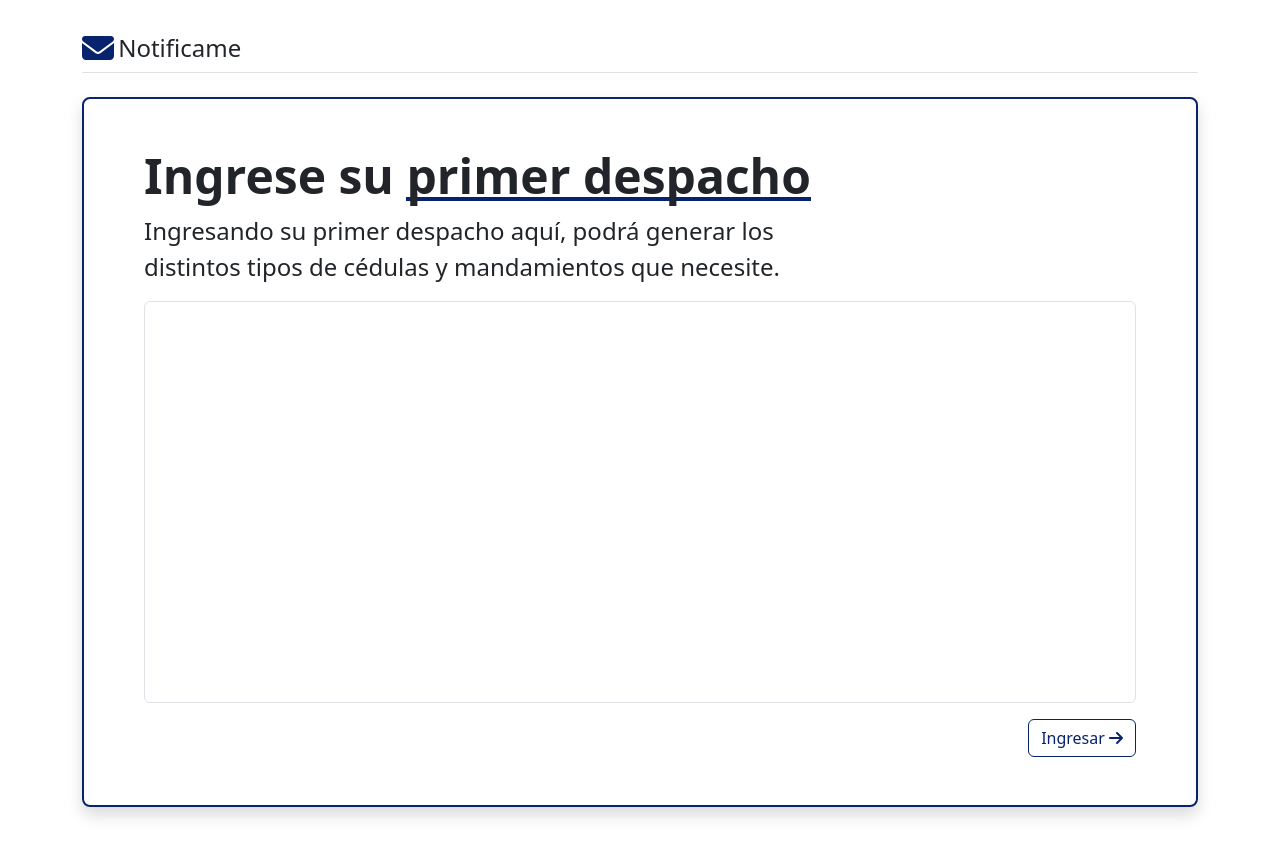
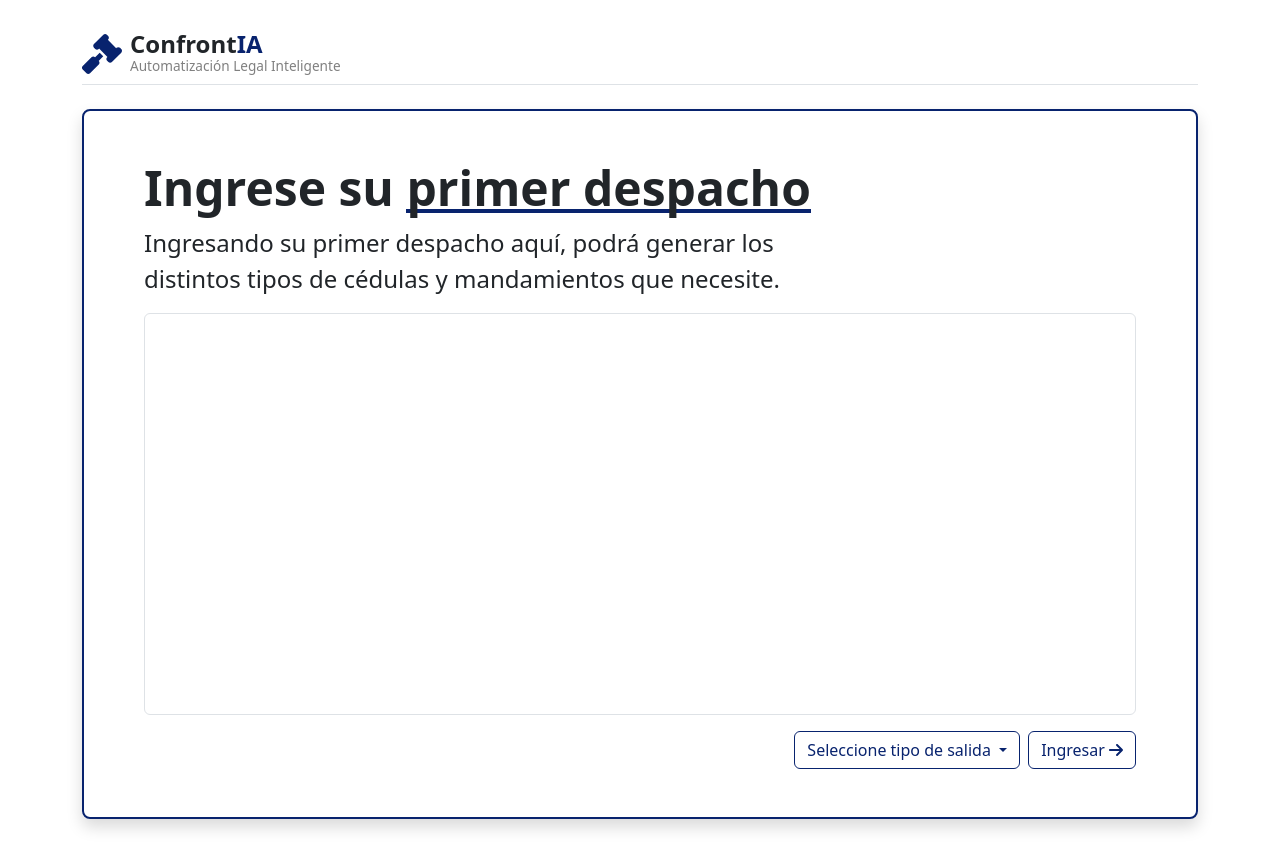
Before and after one commit to Bernheim1/notificame, an Angular app: page / in a window 1280 px wide. Built offline with nearby package versions, Linux system fonts and the light colour scheme.

Commit message:
cambio tipo salida
paso tipo salida a ingreso despacho, agrego sub tipo salida, termino formularios seleccion salida

```diff
--- a/angular.json
+++ b/angular.json
@@ -34,7 +34,9 @@
             "styles": [
               "src/styles.scss"
             ],
-            "scripts": []
+            "scripts": [
+              "node_modules/bootstrap/dist/js/bootstrap.bundle.min.js"
+            ]
           },
           "configurations": {
             "production": {
--- a/src/app/app.component.html
+++ b/src/app/app.component.html
@@ -2,9 +2,12 @@
   <header class="mb-4 border-bottom">
     <div class="row">
       <div class="col-6">
-        <div class="d-flex align-items-center text-dark text-decoration-none">
-          <fa-icon style="font-size: 2rem; color: var(--bs-primary)" [icon]="faEnvelope"></fa-icon> &nbsp;
-          <span class="fs-4">Notificame</span>
+        <div class="d-flex align-items-center text-dark text-decoration-none brand-logo">
+          <fa-icon [icon]="faGavel" class="logo-icon"></fa-icon>
+          <div class="ms-2">
+            <div class="brand-title">Confront<span class="brand-ia">IA</span></div>
+            <div class="brand-subtitle">Automatización Legal Inteligente</div>
+          </div>
         </div>
       </div>
       <div class="col-6">
@@ -19,7 +22,7 @@
   </header>
 
   <div *ngIf="this.step == 0">
-    <app-ingreso-despacho (textoIngresado)="onTextoIngresado($event)"></app-ingreso-despacho>
+    <app-ingreso-despacho (textoIngresado)="onTextoIngresado($event)" (tipoSalidaOutput)="onTipoSalidaSeleccionado($event)" (subtipoSalidaOutput)="onSubtipoSalidaSeleccionado($event)"></app-ingreso-despacho>
   </div>
 
   <div *ngIf="this.step == 1">
--- a/src/app/app.component.scss
+++ b/src/app/app.component.scss
@@ -0,0 +1,22 @@
+.brand-logo {
+    .logo-icon {
+      font-size: 2.5rem;
+      color: var(--bs-primary);
+    }
+
+    .brand-title {
+      font-size: 1.5rem;
+      font-weight: bold;
+      line-height: 1;
+    }
+
+    .brand-ia {
+      color: var(--bs-primary);
+    }
+
+    .brand-subtitle {
+      font-size: 0.85rem;
+      color: gray;
+      font-weight: 500;
+    }
+  }
--- a/src/app/app.component.ts
+++ b/src/app/app.component.ts
@@ -2,13 +2,13 @@ import { CommonModule } from '@angular/common';
 import { Component } from '@angular/core';
 import { RouterOutlet } from '@angular/router';
 import { FontAwesomeModule } from '@fortawesome/angular-fontawesome';
-import { faEnvelope } from '@fortawesome/free-solid-svg-icons';
-import { faRepeat } from '@fortawesome/free-solid-svg-icons';
+import { faGavel, faRepeat  } from '@fortawesome/free-solid-svg-icons';
 import { IngresoDespachoComponent } from '../components/ingreso-despacho/ingreso-despacho.component';
 import { TipoStepEnum } from '../shared/enums/tipo-step-enum';
 import { SeleccionSalidaComponent } from '../components/seleccion-salida/seleccion-salida.component';
 import { Salida } from '../shared/models/salida';
 import { MostrarSalidaComponent } from '../components/mostrar-salida/mostrar-salida.component';
+import { TipoSalidaEnum } from '../shared/enums/tipo-salida-enum';
 
 
 @Component({
@@ -19,26 +19,48 @@ import { MostrarSalidaComponent } from '../components/mostrar-salida/mostrar-sal
   styleUrl: './app.component.scss'
 })
 export class AppComponent {
-  faEnvelope = faEnvelope;
+  faGavel = faGavel;
   faRepeat = faRepeat;
   step : TipoStepEnum = TipoStepEnum.Inicio;
   textoPrimerDespacho : string = '';
+  tipoSalida = TipoSalidaEnum.SinAsignar;
+  subtipoSalida : any;
   salida : Salida = new Salida();
 
-  onTextoIngresado(event : string) {
+  onTextoIngresado(event : string)
+  {
     if (event.length > 0)
     {
       this.textoPrimerDespacho = event;
+    }
+  }
+
+  onTipoSalidaSeleccionado(event : TipoSalidaEnum)
+  {
+    if (this.textoPrimerDespacho.length > 0)
+    {
+      this.tipoSalida = event;
+    }
+  }
+
+  onSubtipoSalidaSeleccionado(event : any)
+  {
+    if (this.textoPrimerDespacho.length > 0 && this.tipoSalida != TipoSalidaEnum.SinAsignar)
+    {
+      this.subtipoSalida = event;
       this.step = TipoStepEnum.SeleccionSalida;
     }
   }
 
-  onSalidaSeleccionada(event : Salida) {
+
+  onSalidaSeleccionada(event : Salida)
+  {
     this.salida = event;
     this.step = TipoStepEnum.MostrarSalida;
   }
 
-  onReingresar() {
+  onReingresar()
+  {
     this.step = TipoStepEnum.Inicio;
     this.textoPrimerDespacho = '';
     this.salida = new Salida();
--- a/src/components/ingreso-despacho/ingreso-despacho.component.html
+++ b/src/components/ingreso-despacho/ingreso-despacho.component.html
@@ -4,10 +4,29 @@
       <p class="col-md-8 fs-4">Ingresando su primer despacho aquí, podrá generar los distintos tipos de cédulas y mandamientos que necesite.</p>
       <textarea [(ngModel)]="primerDespacho" class="form-control" id="exampleFormControlTextarea1" rows="15"></textarea>
       <div class="d-grid gap-2 d-md-flex justify-content-md-end mt-3">
-        <button class="btn btn-outline-primary" type="button" (click)="onSubmit()">
-          Ingresar
-          <fa-icon [icon]="faArrowRight"></fa-icon>
-        </button>
+          <div class="dropdown">
+            <button class="btn btn-outline-primary dropdown-toggle" type="button" data-bs-toggle="dropdown" aria-expanded="false">
+              {{textoSalida}}
+            </button>
+            <ul class="dropdown-menu" aria-labelledby="dropdownMenuButton">
+              <li class="dropdown-submenu">
+                <a class="dropdown-item">Cédula</a>
+                <ul class="dropdown-menu">
+                  <li><a class="dropdown-item" (click)="seleccionTipoSalida(0, tipoCedula.TrasladoDemanda)">Traslado de Demanda</a></li>
+                </ul>
+              </li>
+              <li class="dropdown-submenu">
+                <a class="dropdown-item">Mandamiento</a>
+                <ul class="dropdown-menu">
+                  <li><a class="dropdown-item" (click)="seleccionTipoSalida(1, tipoMandamiento.IntimacionPago)">Intimación de Pago</a></li>
+                </ul>
+              </li>
+            </ul>
+          </div>
+          <button class="btn btn-outline-primary" type="button" (click)="onSubmit()">
+            Ingresar
+            <fa-icon [icon]="faArrowRight"></fa-icon>
+          </button>
       </div>
     </div>
   </div>
--- a/src/components/ingreso-despacho/ingreso-despacho.component.scss
+++ b/src/components/ingreso-despacho/ingreso-despacho.component.scss
@@ -57,3 +57,25 @@ textarea {
     resize: none;
     overflow: auto;
 }
+
+  .dropdown-submenu {
+    position: relative;
+  }
+
+  .dropdown-submenu > .dropdown-menu {
+    top: 0;
+    left: 100%;
+    margin-top: 0;
+    margin-left: 0.1rem;
+    position: absolute;
+    display: none;
+  }
+
+  .dropdown-submenu:hover > .dropdown-menu {
+    display: block;
+  }
+
+  .dropdown-submenu > a::after {
+    content: " ▸";
+    float: right;
+  }
--- a/src/components/ingreso-despacho/ingreso-despacho.component.ts
+++ b/src/components/ingreso-despacho/ingreso-despacho.component.ts
@@ -3,6 +3,7 @@ import { Component, EventEmitter, Output, output } from '@angular/core';
 import { FontAwesomeModule } from '@fortawesome/angular-fontawesome';
 import { faArrowRight } from '@fortawesome/free-solid-svg-icons';
 import { FormsModule } from '@angular/forms';
+import { TipoCedulaEnum, TipoMandamientoEnum, TipoSalidaEnum } from '../../shared/enums/tipo-salida-enum';
 
 
 @Component({
@@ -16,8 +17,31 @@ export class IngresoDespachoComponent {
   primerDespacho : string = '';
   faArrowRight = faArrowRight;
   @Output() textoIngresado = new EventEmitter<string>();
+  @Output() tipoSalidaOutput = new EventEmitter<TipoSalidaEnum>();
+  @Output() subtipoSalidaOutput = new EventEmitter<any>();
+  tipoSalida = TipoSalidaEnum.SinAsignar;
+  subtipoSalida : any;
+  tipoCedula = TipoCedulaEnum;
+  tipoMandamiento = TipoMandamientoEnum;
+  textoSalida = 'Seleccione tipo de salida'
 
   onSubmit() {
     this.textoIngresado.emit(this.primerDespacho);
+    this.tipoSalidaOutput.emit(this.tipoSalida);
+    this.subtipoSalidaOutput.emit(this.subtipoSalida);
+  }
+
+  seleccionTipoSalida(tipo : number, subtipo : number){
+      if(tipo == 0) // Cedula
+      {
+        this.tipoSalida = TipoSalidaEnum.Cedula;
+        this.subtipoSalida = TipoCedulaEnum[subtipo];
+        this.textoSalida = 'Cédula ' + this.subtipoSalida
+      }else
+      {
+        this.tipoSalida = TipoSalidaEnum.Mandamiento;
+        this.subtipoSalida = TipoMandamientoEnum[subtipo];
+        this.textoSalida = 'Mandamiento ' + this.subtipoSalida
+      }
   }
 }
--- a/src/components/seleccion-salida/seleccion-salida.component.ts
+++ b/src/components/seleccion-salida/seleccion-salida.component.ts
@@ -69,6 +69,8 @@ export class SeleccionSalidaComponent {
       return;
     }
 
+    console.log(this.formulario.value());
+
     var retorno = this.mapSalida();
 
     this.salidaSeleccionada.emit(retorno);
--- a/src/shared/enums/tipo-salida-enum.ts
+++ b/src/shared/enums/tipo-salida-enum.ts
@@ -3,3 +3,11 @@ export enum TipoSalidaEnum {
     Cedula = 1,
     Mandamiento = 2
 }
+
+export enum TipoCedulaEnum {
+    TrasladoDemanda = 0
+}
+
+export enum TipoMandamientoEnum {
+    IntimacionPago = 0
+}
```
Also changed, not shown: src/components/seleccion-salida/seleccion-salida.component.html (+21 -23 lines), src/shared/services/transcripcion.service.ts (added, +13 -0 lines), 1 other file (tests, documents, lock files or other folders).
